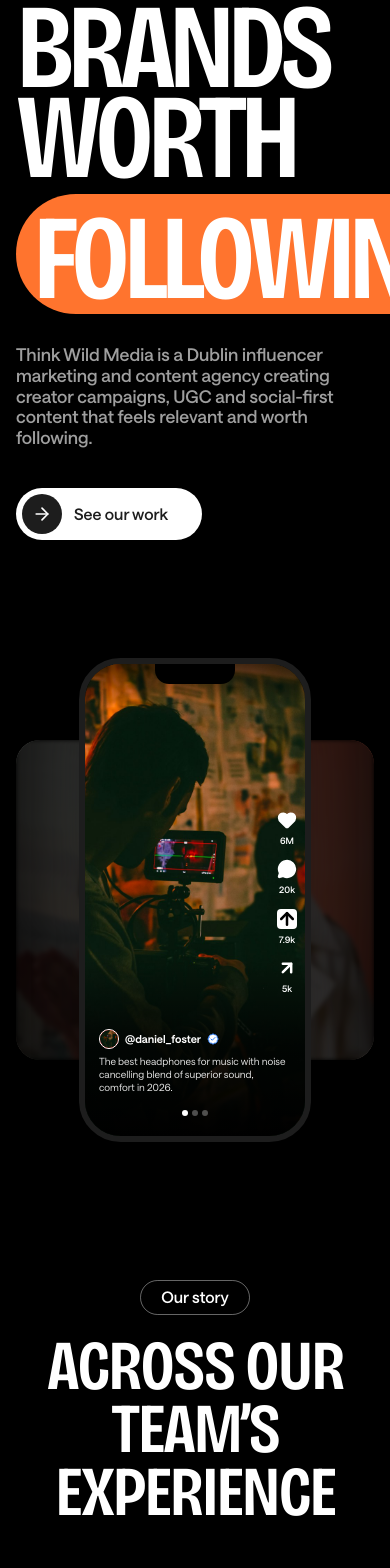
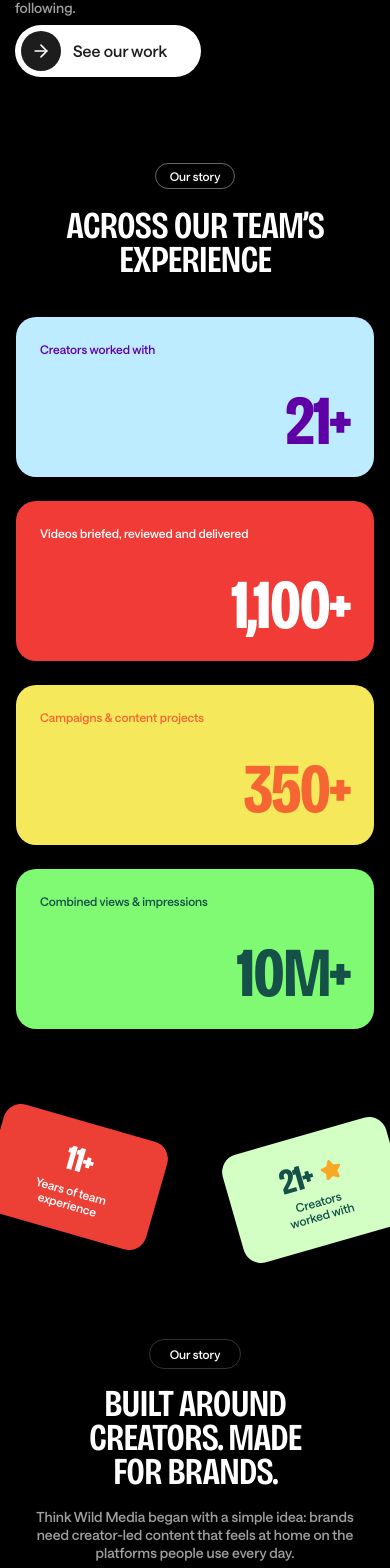
Before and after one commit to ahsan693/Think-wild, a Next.js app: page /about in a window 390 px wide. Shown: the part 422-1990 px from the top of the page. Built offline with nearby package versions, Linux system fonts and the light colour scheme.

Commit message:
added new feature

```diff
--- a/app/components/about/about.tsx
+++ b/app/components/about/about.tsx
@@ -14,37 +14,40 @@
 
 export default function AboutPage() {
   return (
-    <main className="min-h-screen w-full bg-black text-white flex flex-col overflow-x-clip font-[family-name:var(--font-saans)]">
+    <main className="about-page min-h-screen w-full bg-black text-white flex flex-col overflow-x-clip font-[family-name:var(--font-saans)]">
       <Header />
 
       {/* =========================================
           ABOUT HERO SECTION
       ========================================= */}
-      <section className="w-full flex flex-col items-center pt-[180px] pb-[100px] px-4">
-        <div className="flex flex-col lg:flex-row items-center justify-between w-full max-w-[1280px] gap-[80px]">
+      <section className="min-h-[455px] w-full flex flex-col items-center pt-[30px] pb-[24px] px-[15px] md:min-h-0 md:pt-[180px] md:pb-[100px] md:px-4">
+        <div className="flex flex-col lg:flex-row items-center justify-between w-full max-w-[1280px] gap-0 md:gap-[80px]">
 
           <div className="flex flex-col items-start w-full lg:w-[600px] shrink-0">
-            <div className="flex items-center justify-center px-[20px] py-[6px] rounded-full border border-white/20 mb-[40px]">
+            <div className="flex items-center justify-center px-[12px] py-[4px] rounded-full border border-white/20 mb-[8px] md:px-[20px] md:py-[6px] md:mb-[40px]">
               <span className="type-113 text-white">
                 {ABOUT_HERO_DATA.eyebrow}
               </span>
             </div>
 
             <h1
-              className="type-004 mb-[12px] whitespace-pre-line text-white"
+              className="about-hero-title type-004 mb-[4px] whitespace-pre-line text-white md:mb-[12px]"
             >
-              {ABOUT_HERO_DATA.heading}
+              <span className="hidden md:block">{ABOUT_HERO_DATA.heading}</span>
+              <span className="whitespace-pre-line md:hidden">
+                {ABOUT_HERO_DATA.heading.replace('BRANDS WORTH', 'BRANDS\nWORTH')}
+              </span>
             </h1>
 
-            <div className={`flex items-center justify-center ${ABOUT_HERO_DATA.highlightBackground} w-[460px] h-[120px] rounded-[100px] mb-[30px]`}>
+            <div className={`about-hero-highlight-wrap flex items-center justify-center ${ABOUT_HERO_DATA.highlightBackground} w-max max-w-full h-[56px] rounded-[100px] px-[12px] mb-[8px] md:w-[460px] md:h-[120px] md:px-0 md:mb-[30px]`}>
               <span
-                className="type-005 translate-y-[4px] text-white"
+                className="about-hero-highlight type-005 translate-y-[1px] text-white md:translate-y-[4px]"
               >
                 {ABOUT_HERO_DATA.highlight}
               </span>
             </div>
 
-            <p className="type-060 mb-[40px] max-w-[612px] text-[#9F9F9F]">
+            <p className="about-hero-description type-060 mb-[8px] max-w-[360px] text-[#9F9F9F] md:mb-[40px] md:max-w-[612px]">
               {ABOUT_HERO_DATA.description}
             </p>
 
@@ -58,7 +61,7 @@
             </button>
           </div>
 
-          <div className="relative w-full lg:w-[600px] h-[560px] shrink-0 flex items-center justify-center">
+          <div className="relative flex max-md:hidden w-full lg:w-[600px] h-[560px] shrink-0 items-center justify-center">
             <div className="absolute left-0 top-1/2 -translate-y-1/2 w-[294px] h-[320px] rounded-[24px] overflow-hidden opacity-60">
               <img src={ABOUT_HERO_DATA.images.bgLeft} alt={ABOUT_HERO_DATA.images.backgroundLeftAlt} className="w-full h-full object-cover blur-[2px]" />
               <div className="absolute inset-0 bg-gradient-to-r from-black/80 to-transparent"></div>
@@ -132,29 +135,29 @@
 
       <section
         aria-labelledby="about-team-experience-heading"
-        className="flex w-full justify-center px-4 pb-[50px]"
+        className="flex min-h-[960px] w-full justify-center px-4 pt-[50px] pb-[50px] md:min-h-0 md:pt-0"
       >
-        <div className="flex w-full max-w-[1280px] flex-col items-center gap-[80px]">
+        <div className="flex w-full max-w-[1280px] flex-col items-center gap-[40px] md:gap-[80px]">
           <div className="flex flex-col items-center gap-[20px] text-center">
-            <span className="type-087 rounded-full border border-white/40 px-[20px] py-[6px] text-white">
+            <span className="about-team-eyebrow type-087 rounded-full border border-white/40 px-[14px] py-[4px] text-white md:px-[20px] md:py-[6px]">
               {ABOUT_TEAM_EXPERIENCE_DATA.eyebrow}
             </span>
             <h2
               id="about-team-experience-heading"
-              className="type-015 whitespace-pre-line text-white"
+              className="about-team-heading type-015 whitespace-pre-line text-white"
             >
               {ABOUT_TEAM_EXPERIENCE_DATA.heading}
             </h2>
           </div>
 
-          <div className="grid w-full grid-cols-1 gap-[30px] sm:grid-cols-2 lg:grid-cols-4">
+          <div className="grid w-full grid-cols-1 gap-[24px] sm:grid-cols-2 lg:grid-cols-4 md:gap-[30px]">
             {ABOUT_TEAM_EXPERIENCE_DATA.cards.map((card) => (
               <div
                 key={card.value}
-                className={`flex h-[225.59px] flex-col justify-between rounded-[20px] p-[30px] ${card.backgroundColor} ${card.textColor}`}
+                className={`about-team-card flex h-[160px] flex-col justify-between rounded-[20px] p-[24px] md:h-[225.59px] md:p-[30px] ${card.backgroundColor} ${card.textColor}`}
               >
-                <p className="type-136">{card.label}</p>
-                <p className="type-014 self-end text-right">{card.value}</p>
+                <p className="about-team-card-label type-136">{card.label}</p>
+                <p className="about-team-card-value type-014 self-end text-right">{card.value}</p>
               </div>
             ))}
           </div>
@@ -164,46 +167,53 @@
       {/* =========================================
           OUR STORY SECTION
       ========================================= */}
-      <section className="w-full flex flex-col items-center pt-[50px] pb-[100px] px-4 overflow-hidden">
-        <div className="relative flex flex-col items-center justify-center w-full max-w-[1340px] h-[430.02px] px-[30px]">
+      <section className="w-full flex flex-col items-center overflow-hidden px-0 pt-0 pb-0 md:px-4 md:pt-[50px] md:pb-[100px]">
+        <div className="relative flex min-h-[687px] flex-col items-center justify-center w-full max-w-[1340px] px-[20px] pt-[205px] md:h-[430.02px] md:min-h-0 md:px-[30px] md:pt-0">
 
-          <div className={`absolute left-0 top-[20%] w-[180px] h-[180px] rounded-[30px] p-[30px] flex flex-col items-center justify-center gap-[29px] rotate-[16deg] shadow-2xl ${ABOUT_STORY_DATA.cards.left.bgColor} ${ABOUT_STORY_DATA.cards.left.textColor} pointer-events-none`}>
-            <span className="type-014">
+          <div className={`absolute left-[-10px] top-[42px] w-[170px] h-[112px] rounded-[18px] p-[12px] flex flex-col items-center justify-center gap-[6px] rotate-[16deg] shadow-2xl md:left-0 md:top-[20%] md:w-[180px] md:h-[180px] md:rounded-[30px] md:p-[30px] md:gap-[29px] ${ABOUT_STORY_DATA.cards.left.bgColor} ${ABOUT_STORY_DATA.cards.left.textColor} pointer-events-none`}>
+            <span className="about-story-stat type-014">
               {ABOUT_STORY_DATA.cards.left.stat}
             </span>
-            <span className="type-087 whitespace-pre-line text-center">
+            <span className="about-story-stat-label type-087 whitespace-pre-line text-center">
               {ABOUT_STORY_DATA.cards.left.label}
             </span>
           </div>
 
-          <div className={`absolute right-0 top-[30%] w-[180px] h-[180px] rounded-[30px] p-[30px] flex flex-col items-center justify-center gap-[29px] -rotate-[16deg] shadow-2xl ${ABOUT_STORY_DATA.cards.right.bgColor} ${ABOUT_STORY_DATA.cards.right.textColor} pointer-events-none`}>
+          <div className={`absolute right-[-10px] top-[55px] w-[170px] h-[112px] rounded-[18px] p-[12px] flex flex-col items-center justify-center gap-[6px] -rotate-[16deg] shadow-2xl md:right-0 md:top-[30%] md:w-[180px] md:h-[180px] md:rounded-[30px] md:p-[30px] md:gap-[29px] ${ABOUT_STORY_DATA.cards.right.bgColor} ${ABOUT_STORY_DATA.cards.right.textColor} pointer-events-none`}>
             <div className="flex items-center gap-[8px]">
-              <span className="type-014">
+              <span className="about-story-stat type-014">
                 {ABOUT_STORY_DATA.cards.right.stat}
               </span>
-              <ABOUT_STORY_DATA.cards.right.icon className={`w-[32px] h-[32px] ${ABOUT_STORY_DATA.cards.right.iconClassName}`} />
+              <ABOUT_STORY_DATA.cards.right.icon className={`w-[22px] h-[22px] md:w-[32px] md:h-[32px] ${ABOUT_STORY_DATA.cards.right.iconClassName}`} />
             </div>
-            <span className="type-087 mt-[-10px] whitespace-pre-line text-center">
+            <span className="about-story-stat-label type-087 mt-[-4px] whitespace-pre-line text-center md:mt-[-10px]">
               {ABOUT_STORY_DATA.cards.right.label}
             </span>
           </div>
 
-          <div className="flex flex-col items-center text-center w-full max-w-[752px] gap-[30px] z-10">
+          <div className="flex flex-col items-center text-center w-full max-w-[752px] gap-[18px] z-10 md:gap-[30px]">
             <div className="flex items-center justify-center px-[20px] py-[6px] rounded-full border border-white/20">
               <span className="type-113 text-white">
                 {ABOUT_STORY_DATA.eyebrow}
               </span>
             </div>
 
-            <h2
-              className="type-015 whitespace-pre-line text-white"
-            >
-              {ABOUT_STORY_DATA.heading}
+            <h2 className="about-story-heading type-015 text-white">
+              <span className="hidden whitespace-pre-line md:block">
+                {ABOUT_STORY_DATA.heading}
+              </span>
+              <span className="md:hidden">
+                {ABOUT_STORY_DATA.mobileHeading.map((line) => (
+                  <span key={line} className="block whitespace-nowrap">
+                    {line}
+                  </span>
+                ))}
+              </span>
             </h2>
 
             <div className="flex flex-col gap-[16px]">
               {ABOUT_STORY_DATA.paragraphs.map((text, idx) => (
-                <p key={idx} className="type-066 text-[#9F9F9F]">
+                <p key={idx} className="about-story-copy type-066 text-[#9F9F9F]">
                   {text}
                 </p>
               ))}
@@ -225,29 +235,29 @@
       {/* =========================================
           VALUES SECTION
       ========================================= */}
-      <section className="w-full flex flex-col items-center pt-[100px] pb-[100px] px-4">
-        <div className="w-full max-w-[1280px] px-0 lg:px-[210px] flex flex-col items-center gap-[60px]">
+      <section className="min-h-[1026px] w-full flex flex-col items-center pt-0 pb-0 px-4 md:min-h-0 md:pt-[100px] md:pb-[100px]">
+        <div className="w-full max-w-[1280px] px-0 lg:px-[210px] flex flex-col items-center gap-[24px] md:gap-[60px]">
 
           <div className="flex flex-col items-center w-full max-w-[900px]">
-            <div className="flex items-center justify-center px-[20px] py-[6px] rounded-full border border-white/20 mb-[40px]">
+            <div className="flex items-center justify-center px-[14px] py-[4px] rounded-full border border-white/20 mb-[20px] md:px-[20px] md:py-[6px] md:mb-[40px]">
               <span className="type-113 text-white">
                 {ABOUT_VALUES_DATA.eyebrow}
               </span>
             </div>
 
             <h2
-              className="type-015 mb-[30px] flex flex-col items-center text-center text-white"
+              className="about-values-heading type-015 mb-[16px] flex flex-col items-center text-center text-white md:mb-[30px]"
             >
               {ABOUT_VALUES_DATA.headingRows.map((row, rowIndex) => (
                 <span
                   key={rowIndex}
-                  className={`flex items-center justify-center gap-[16px] ${rowIndex > 0 ? 'mt-[12px]' : ''}`}
+                  className={`flex items-center justify-center gap-[5px] md:gap-[16px] ${rowIndex > 0 ? 'mt-[4px] md:mt-[12px]' : ''}`}
                 >
                   {row.map((part) => (
                     <span
                       key={part.text}
                       className={part.className
-                        ? `inline-flex items-center justify-center h-[70px] rounded-[100px] px-[24px] pb-[4px] ${part.className}`
+                        ? `inline-flex items-center justify-center h-[32px] rounded-[100px] px-[9px] pb-[1px] md:h-[70px] md:px-[24px] md:pb-[4px] ${part.className}`
                         : ''}
                     >
                       {part.text}
@@ -260,22 +270,22 @@
             <SocialTicker />
           </div>
 
-          <div className="grid grid-cols-1 md:grid-cols-2 gap-x-[15px] gap-y-[17px] w-full max-w-[860px]">
+          <div className="grid grid-cols-1 md:grid-cols-2 gap-x-[15px] gap-y-[12px] md:gap-y-[17px] w-full max-w-[860px]">
             {ABOUT_VALUES_DATA.cards.map((card, idx) => {
               const heightClass = idx < 2 ? 'md:h-[317.12px]' : 'md:h-[283.98px]';
 
               return (
                 <div
                   key={idx}
-                  className={`flex flex-col items-center text-center justify-center w-full md:w-[422.5px] ${heightClass} py-[47px] px-[40px] rounded-[30px] ${card.bgColor}`}
+                  className={`about-values-card flex h-[190px] flex-col items-center text-center justify-center w-full md:w-[422.5px] ${heightClass} py-[20px] px-[20px] rounded-[20px] md:py-[47px] md:px-[40px] md:rounded-[30px] ${card.bgColor}`}
                 >
-                  <div className="w-[48px] h-[48px] bg-[#1D1D1D] rounded-[12px] flex items-center justify-center text-white mb-[24px] shrink-0">
+                  <div className="w-[40px] h-[40px] bg-[#1D1D1D] rounded-[10px] flex items-center justify-center text-white mb-[16px] shrink-0 md:w-[48px] md:h-[48px] md:rounded-[12px] md:mb-[24px]">
                     <card.icon size={20} strokeWidth={2.5} />
                   </div>
-                  <h3 className="font-heading mb-[12px] text-[28px] font-bold leading-[1] text-black">
+                  <h3 className="about-values-card-title font-heading mb-[8px] text-[20px] font-bold leading-[1] text-black md:mb-[12px] md:text-[28px]">
                     {card.title}
                   </h3>
-                  <p className="type-101 max-w-[280px] text-black/80">
+                  <p className="about-values-card-description type-101 max-w-[280px] text-black/80">
                     {card.desc}
                   </p>
                 </div>
@@ -289,21 +299,21 @@
       {/* =========================================
           CREATIVE PARTNERSHIP SECTION
       ========================================= */}
-      <section className="w-full flex justify-center px-4 pt-[50px] pb-[100px]">
+      <section className="w-full flex justify-center px-0 pt-0 pb-0 md:px-4 md:pt-[50px] md:pb-[100px]">
         {/* Main Wrapper: 1200px wide, borders top & bottom, 110px vertical padding[cite: 117] */}
-        <div className="w-full max-w-[1200px] border-y border-[#2C2C29] py-[110px] flex flex-col md:flex-row items-start justify-between gap-[77px]">
+        <div className="about-partnership min-h-[885px] w-full max-w-[1200px] border-y border-[#2C2C29] px-[20px] py-[48px] flex flex-col md:min-h-0 md:flex-row items-start justify-between gap-[36px] md:px-0 md:py-[110px] md:gap-[77px]">
 
           {/* Left Block: 481px wide[cite: 119] */}
           <div className="flex flex-col w-full md:w-[481px] shrink-0">
             {/* Heading: 70px font, 63px line-height, -3% tracking[cite: 119] */}
             <h2
-              className="type-015 mb-[24px] whitespace-pre-line text-white"
+              className="about-partnership-heading type-015 mb-[16px] whitespace-pre-line text-white md:mb-[24px]"
             >
               {CREATIVE_PARTNERSHIP_DATA.heading}
             </h2>
 
             {/* Description: 17.6px font, 20.8px line-height[cite: 120] */}
-            <p className="type-066 mb-[40px] text-[#9F9F9F]">
+            <p className="about-partnership-description type-066 mb-[24px] text-[#9F9F9F] md:mb-[40px]">
               {CREATIVE_PARTNERSHIP_DATA.description}
             </p>
 
@@ -324,18 +334,18 @@
               <div
                 key={idx}
                 // Bottom border, 35px bottom padding, 50px left padding for the number[cite: 122]
-                className="relative flex flex-col pb-[35px] mb-[35px] border-b border-[#2C2C29] last:border-0 last:mb-0 last:pb-0 pl-[50px]"
+                className="relative flex flex-col pb-[26px] mb-[26px] border-b border-[#2C2C29] last:border-0 last:mb-0 last:pb-0 pl-[22px] md:pb-[35px] md:mb-[35px] md:pl-[50px]"
               >
                 {/* Number positioned absolutely on the left */}
-                <span className="absolute left-0 top-1 text-[#8CFE79] text-[14px] font-bold">
+                <span className="absolute left-0 top-1 text-[#8CFE79] text-[12px] font-bold md:text-[14px]">
                   {item.num}
                 </span>
 
                 {/* Title & Desc */}
-                <h3 className="type-027 mb-[12px] text-white">
+                <h3 className="about-partnership-list-title type-027 mb-[8px] text-white md:mb-[12px]">
                   {item.title}
                 </h3>
-                <p className="type-087 text-[#9F9F9F]">
+                <p className="about-partnership-list-description type-087 text-[#9F9F9F]">
                   {item.desc}
                 </p>
               </div>
--- a/app/globals.css
+++ b/app/globals.css
@@ -392,3 +392,102 @@
     letter-spacing: -2px;
   }
 }
+
+@media (max-width: 767px) {
+  .about-page .type-113 {
+    font-size: 12px;
+    line-height: 16px;
+  }
+
+  .about-page .about-hero-title.type-004 {
+    font-size: clamp(58px, 17.8vw, 66px);
+    line-height: 0.787;
+  }
+
+  .about-page .about-hero-highlight-wrap {
+    height: clamp(52px, 14.2vw, 60px);
+  }
+
+  .about-page .about-hero-highlight.type-005 {
+    color: #155149;
+    font-size: clamp(58px, 17.8vw, 66px);
+    line-height: 0.787;
+  }
+
+  .about-page .about-hero-description.type-060 {
+    font-size: 14px;
+    line-height: 18px;
+  }
+
+  .about-page .about-team-eyebrow.type-087,
+  .about-page .about-team-card-label.type-136 {
+    font-size: 12px;
+    line-height: 16px;
+  }
+
+  .about-page .about-team-heading.type-015 {
+    font-size: 38px;
+    line-height: 0.9;
+  }
+
+  .about-page .about-team-card-value.type-014 {
+    font-size: 70px;
+    line-height: 63px;
+  }
+
+  .about-page .about-story-stat.type-014 {
+    font-size: 36px;
+    line-height: 36px;
+  }
+
+  .about-page .about-story-stat-label.type-087 {
+    font-size: 12px;
+    line-height: 14px;
+  }
+
+  .about-page .about-story-heading.type-015 {
+    max-width: 350px;
+    font-size: 38px;
+    line-height: 0.9;
+  }
+
+  .about-page .about-story-copy.type-066 {
+    font-size: 14px;
+    line-height: 18px;
+  }
+
+  .about-page .about-values-heading.type-015 {
+    font-size: 38px;
+    line-height: 0.9;
+  }
+
+  .about-page .about-values-card-title {
+    font-size: 20px;
+    line-height: 22px;
+  }
+
+  .about-page .about-values-card-description.type-101 {
+    font-size: 14px;
+    line-height: 18px;
+  }
+
+  .about-page .about-partnership-heading.type-015 {
+    font-size: 38px;
+    line-height: 0.9;
+  }
+
+  .about-page .about-partnership-description.type-066 {
+    font-size: 14px;
+    line-height: 18px;
+  }
+
+  .about-page .about-partnership-list-title.type-027 {
+    font-size: 22px;
+    line-height: 24px;
+  }
+
+  .about-page .about-partnership-list-description.type-087 {
+    font-size: 14px;
+    line-height: 18px;
+  }
+}
--- a/lib/data/aboutdata.ts
+++ b/lib/data/aboutdata.ts
@@ -14,7 +14,7 @@
   eyebrow: 'About us',
   heading: 'WE MAKE\nBRANDS WORTH',
   highlight: 'FOLLOWING',
-  highlightBackground: 'bg-[#FF742E]',
+  highlightBackground: 'bg-[#8CFE79] md:bg-[#FF742E]',
   description:
     'Think Wild Media is a Dublin influencer marketing and content agency creating creator campaigns, UGC and social-first content that feels relevant and worth following.',
   action: 'See our work',
@@ -105,6 +105,7 @@
 export const ABOUT_STORY_DATA = {
   eyebrow: 'Our story',
   heading: 'BUILT AROUND CREATORS.\nMADE FOR BRANDS.',
+  mobileHeading: ['BUILT AROUND', 'CREATORS. MADE', 'FOR BRANDS.'],
   paragraphs: [
     'Think Wild Media began with a simple idea: brands need creator-led content that feels at home on the platforms people use every day.',
     'Our Dublin team brings creators, content production and social strategy together to help brands reach people with work worth watching and sharing.',
```
